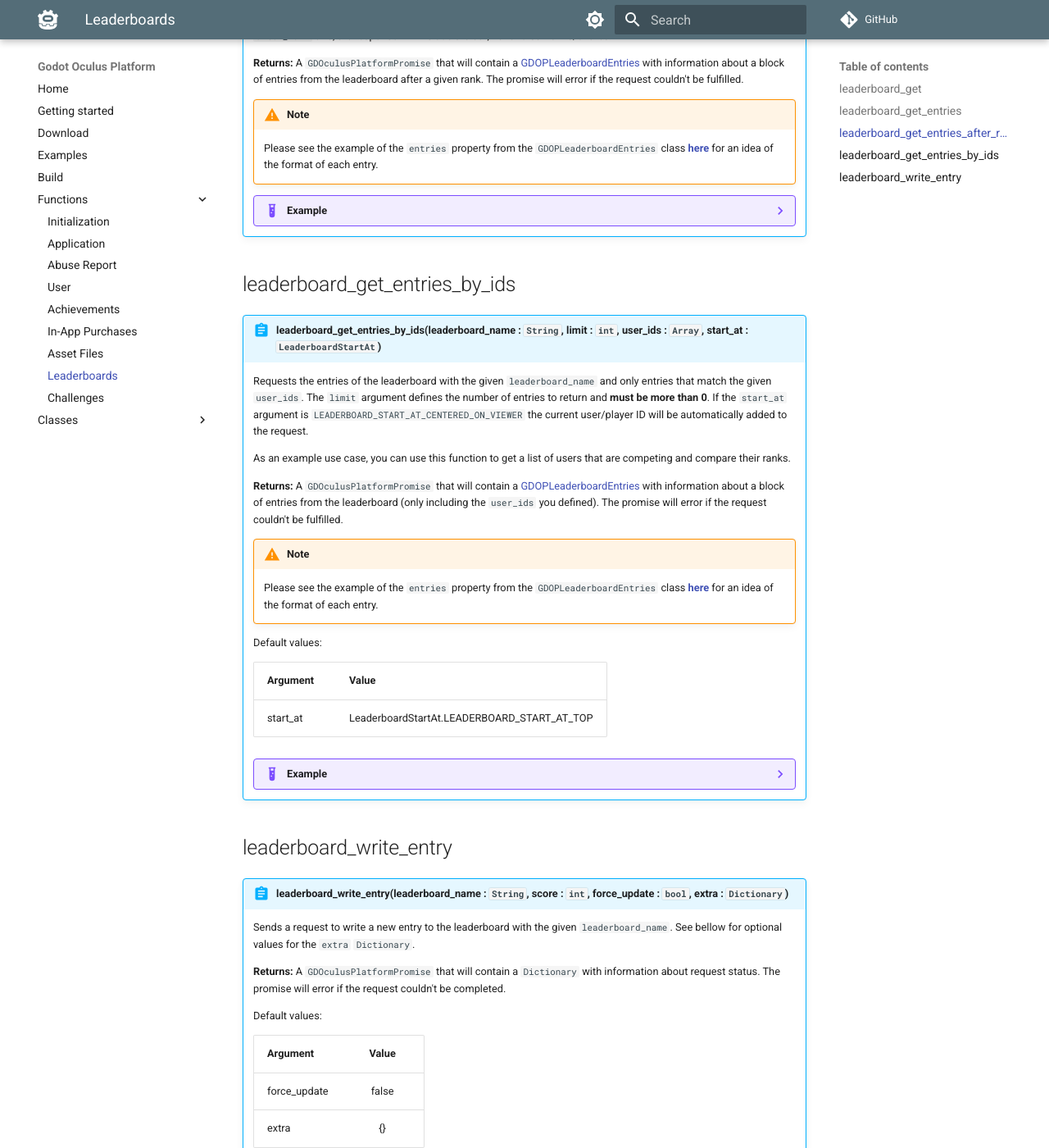
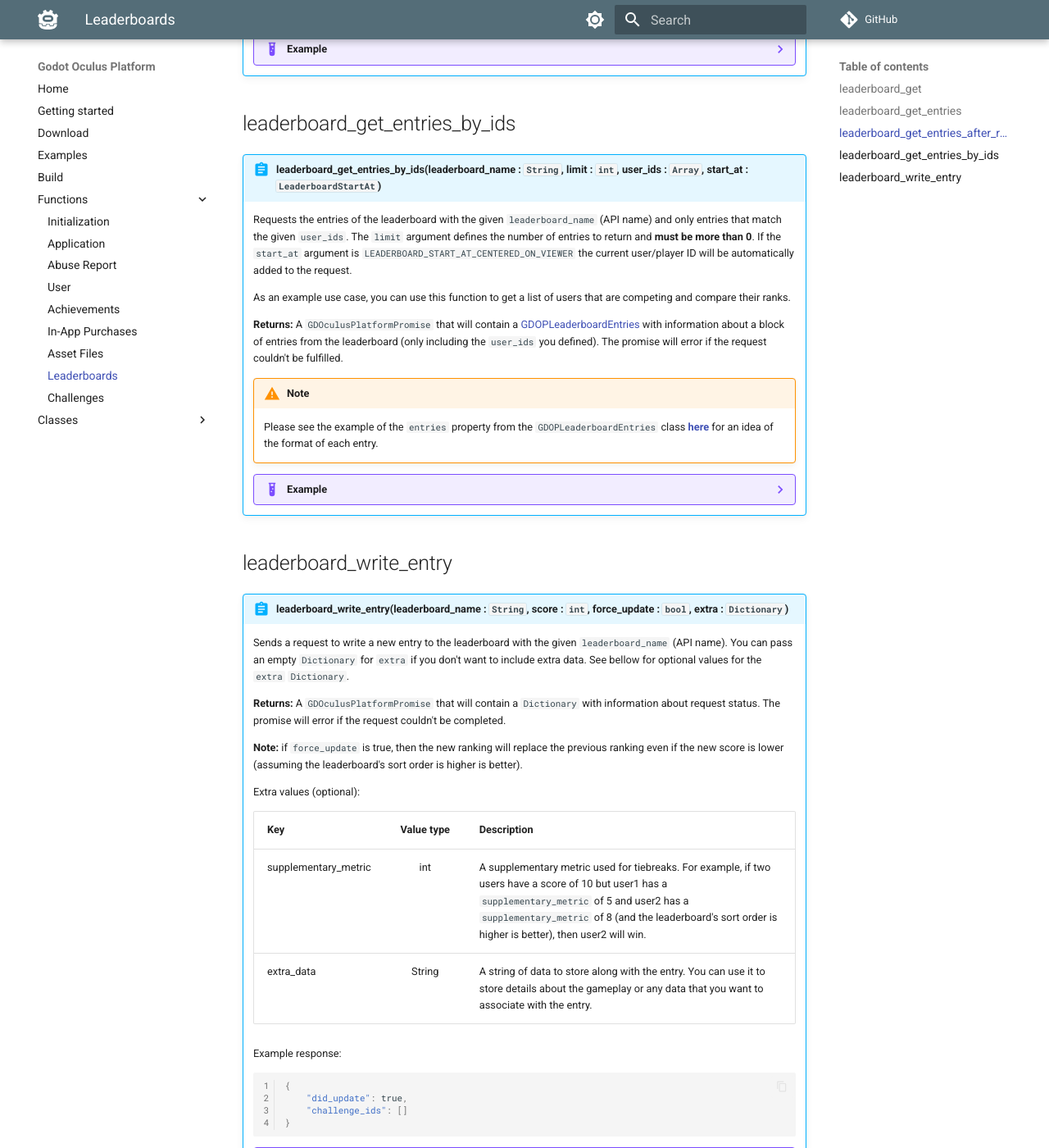
Before and after one commit to decacis/godot_oculus_platform, an MkDocs documentation site: the page built from docs/functions/leaderboards.md, in a window 1280 px wide and 1400 px high, scrolled down 2344 px. Shown: the whole window at 82% size. Built offline with MkDocs 1.6.1 and Material for MkDocs 9.7.7, drawn with Linux system fonts in a browser that asks for light colours; comment, search, counter and statistics services are not loaded; some of the changed text lies outside the part shown.

Commit message:
Clarifying leaderboard_name, removing some defaults & adding note about bug

```diff
--- a/docs/functions/leaderboards.md
+++ b/docs/functions/leaderboards.md
@@ -8,7 +8,7 @@
 //// admonition | leaderboard_get(leaderboard_name : `String`)
     type: abstract
 
-Returns information about a single leaderboard.
+Returns information about a single leaderboard with the given API name.
 
 **Returns:** A `GDOculusPlatformPromise` that will contain a `Dictionary` with information about the leaderboard with the given API name if fulfilled. The promise will error if the request couldn't be completed.
 
@@ -38,16 +38,9 @@
 //// admonition | leaderboard_get_entries(leaderboard_name : `String`, limit : `int`, filter : `LeaderboardFilterType`, start_at : `LeaderboardStartAt`)
     type: abstract
 
-Requests the entries of the leaderboard with the given `leaderboard_name`. The `limit` argument defines the number of entries to return and **must be more than 0**.
+Requests the entries of the leaderboard with the given `leaderboard_name` (API name). The `limit` argument defines the number of entries to return and **must be more than 0**.
 
 **Returns:** A `GDOculusPlatformPromise` that will contain a [GDOPLeaderboardEntries](/godot_oculus_platform/classes/gdopleaderboardentries/) with information about a block of entries from the leaderboard. The promise will error if the request couldn't be fulfilled.
-
-Default values:
-
-| Argument | Value                                              |
-|----------|----------------------------------------------------|
-| filter   | LeaderboardFilterType.LEADERBOARD_FILTER_TYPE_NONE |
-| start_at | LeaderboardStartAt.LEADERBOARD_START_AT_TOP        |
 
 Enums:
 
@@ -108,7 +101,7 @@
 //// admonition | leaderboard_get_entries_after_rank(leaderboard_name : `String`, limit : `int`, after_rank : `int`)
     type: abstract
 
-Requests the entries of the leaderboard with the given `leaderboard_name` after a given `after_rank`. The `limit` argument defines the number of entries to return and **must be more than 0**.
+Requests the entries of the leaderboard with the given `leaderboard_name` (API name) after a given `after_rank`. The `limit` argument defines the number of entries to return and **must be more than 0**.
 
 The `after_rank` argument is exclusive, meaning that if for example you call this function with a `limit` of 3 and `after_rank` of 5, the response will include the 6th, 7th and 8th ranks/entries.
 
@@ -154,7 +147,7 @@
 //// admonition | leaderboard_get_entries_by_ids(leaderboard_name : `String`, limit : `int`, user_ids : `Array`, start_at : `LeaderboardStartAt`)
     type: abstract
 
-Requests the entries of the leaderboard with the given `leaderboard_name` and only entries that match the given `user_ids`. The `limit` argument defines the number of entries to return and **must be more than 0**. If the `start_at` argument is `LEADERBOARD_START_AT_CENTERED_ON_VIEWER` the current user/player ID will be automatically added to the request.
+Requests the entries of the leaderboard with the given `leaderboard_name` (API name) and only entries that match the given `user_ids`. The `limit` argument defines the number of entries to return and **must be more than 0**. If the `start_at` argument is `LEADERBOARD_START_AT_CENTERED_ON_VIEWER` the current user/player ID will be automatically added to the request.
 
 As an example use case, you can use this function to get a list of users that are competing and compare their ranks.
 
@@ -165,12 +158,6 @@
 
 Please see the example of the `entries` property from the `GDOPLeaderboardEntries` class [**here**](/godot_oculus_platform/classes/gdopleaderboardentries/#entries) for an idea of the format of each entry.
 /////
-
-Default values:
-
-| Argument | Value                                              |
-|----------|----------------------------------------------------|
-| start_at | LeaderboardStartAt.LEADERBOARD_START_AT_TOP        |
 
 /// details | Example
     type: example
@@ -211,16 +198,9 @@
 //// admonition | leaderboard_write_entry(leaderboard_name : `String`, score : `int`, force_update : `bool`, extra : `Dictionary`)
     type: abstract
 
-Sends a request to write a new entry to the leaderboard with the given `leaderboard_name`. See bellow for optional values for the `extra` `Dictionary`.
+Sends a request to write a new entry to the leaderboard with the given `leaderboard_name` (API name). You can pass an empty `Dictionary` for `extra` if you don't want to include extra data. See bellow for optional values for the `extra` `Dictionary`.
 
 **Returns:** A `GDOculusPlatformPromise` that will contain a `Dictionary` with information about request status. The promise will error if the request couldn't be completed.
-
-Default values:
-
-| Argument     |  Value  |
-|--------------|:-------:|
-| force_update |  false  |
-| extra        |    {}   |
 
 **Note:** if `force_update` is true, then the new ranking will replace the previous ranking even if the new score is lower (assuming the leaderboard's sort order is higher is better).
 
```
Also changed, not shown: docs/classes/gdopchallengearray.md (+2 -0 lines), docs/functions/application.md (+1 -1 lines), docs/functions/challenges.md (+0 -13 lines).
